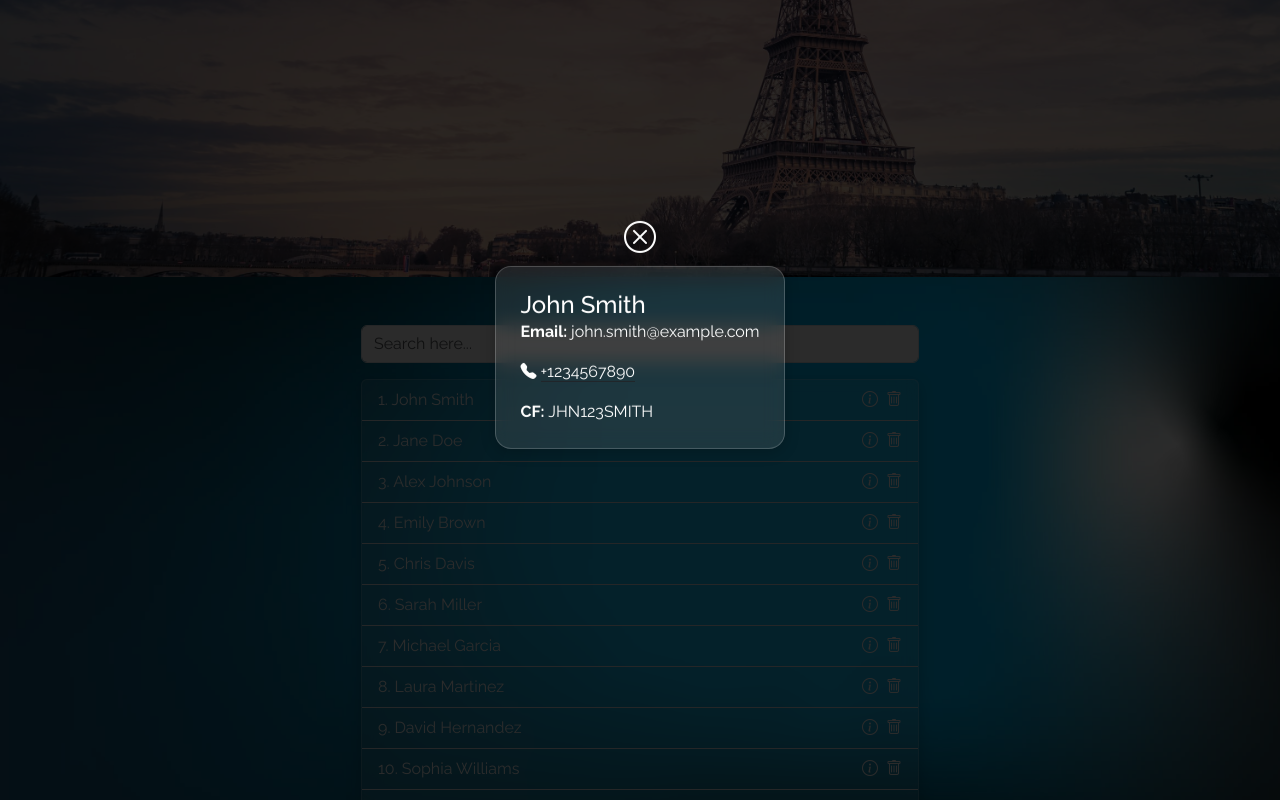
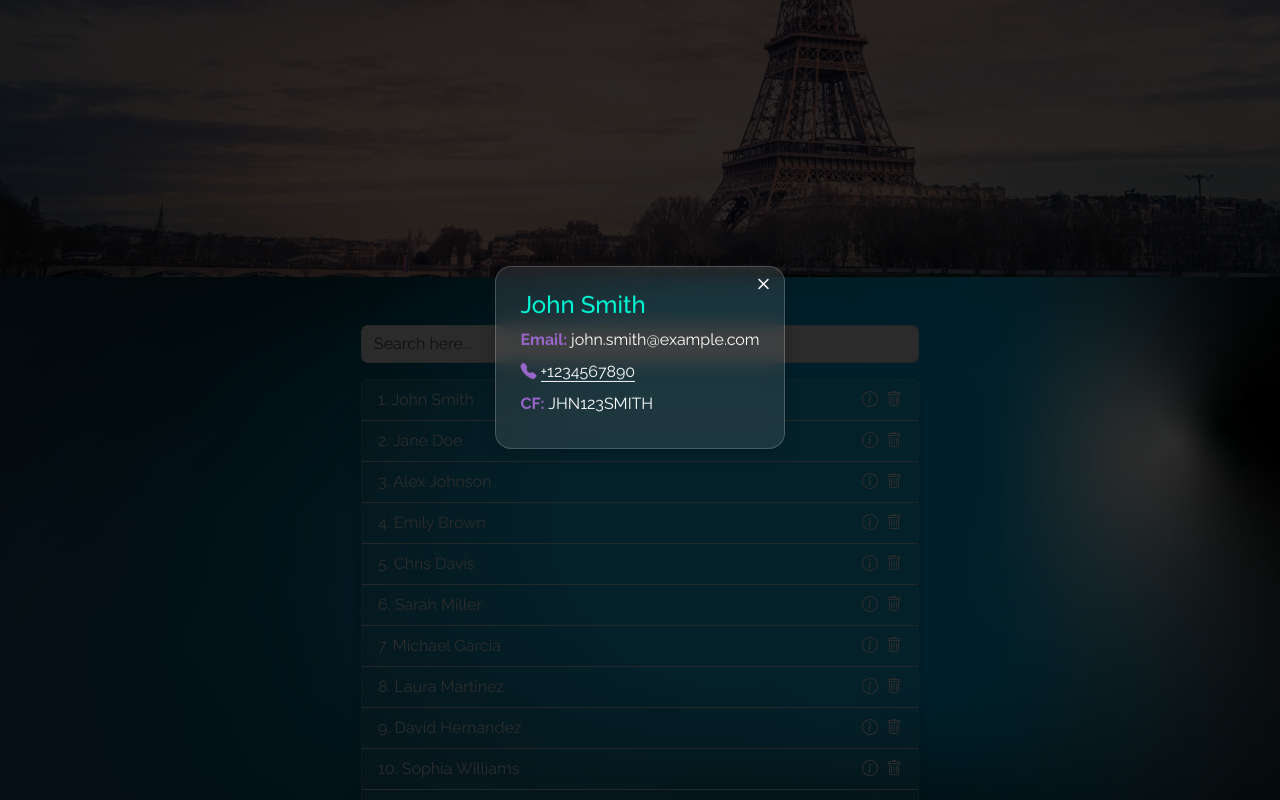
Before and after one commit to GiuseppeColucci95/booRoad_team2, a React (Vite) app: page /trips/1 in a window 1280 px wide. Both pictures are taken after a click on the element 870 px from the left and 847 px from the top of the page. Shown: the part 447-1247 px from the top of the page. Built offline with nearby package versions, Linux system fonts and the light colour scheme.

Commit message:
fix: update styles for TravelerInfo component and improve pin button interaction

```diff
--- a/src/components/Traveler.jsx
+++ b/src/components/Traveler.jsx
@@ -5,13 +5,12 @@ export default function TravelerInfo({ selectedTraveler, setOpenOverlay }) {
     return (
         <div id="traveler-info">
             <div className="card-info p-4 m-5 position-relative">
-                <div className="pin" onClick={() => { setOpenOverlay(false) }}><i class="bi bi-x-circle"></i></div>
-
+                <div className="pin" onClick={() => { setOpenOverlay(false) }}><i class="bi bi-x"></i></div>
                 <div className="card-body">
-                    <h4 className="card-title">{fullName}</h4>
-                    <p className="card-text"><b>Email: </b>{selectedTraveler.email}</p>
-                    <p className="card-text"><i class="bi bi-telephone-fill"></i> <span className="border-bottom border-dark">{selectedTraveler.phone}</span></p>
-                    <p className="card-text"><b>CF: </b>{selectedTraveler.fiscalCode}</p>
+                    <h4 className="card-title mb-2">{fullName}</h4>
+                    <p className="card-text mb-2"><b className="text-lilac">Email: </b>{selectedTraveler.email}</p>
+                    <p className="card-text mb-2"><i className="bi bi-telephone-fill text-lilac"></i> <span className="border-bottom border-light">{selectedTraveler.phone}</span></p>
+                    <p className="card-text mb-2"><b className="text-lilac">CF: </b>{selectedTraveler.fiscalCode}</p>
                 </div>
             </div>
         </div>
--- a/src/index.css
+++ b/src/index.css
@@ -30,6 +30,9 @@ body {
 
 main {
     min-height: calc(100vh - 206px);
+}
+.text-lilac{
+    color:var(--primary-lilac);
 }
 
 .header {
@@ -279,15 +282,12 @@ footer {
     .container {
         min-height: 600px;
     }
-
     ul {
-
         li {
             div {
                 cursor: pointer;
             }
         }
-
         li:last-child {
             border-bottom: none !important;
         }
@@ -331,15 +331,24 @@ footer {
     -webkit-backdrop-filter: blur(10px);
     border: 1px solid rgba(255, 255, 255, 0.2);
     box-shadow: 0 4px 15px rgba(0, 0, 0, 0.2);
+    h4{
+        color:var(--accent);
+    }
+
 }
 
 .pin {
     position: absolute;
     top: 0;
-    left: 50%;
-    transform: translate(-50%, -110%);
+    right: 0.5rem;
+    background: transparent;
+    border: none;
     color: white;
-    font-size: 2rem;
+    font-size: 1.5rem;
+    cursor: pointer;
+    &:hover{
+        color: var(--accent);
+    }
 }
 
 #btn-add-form {
```
